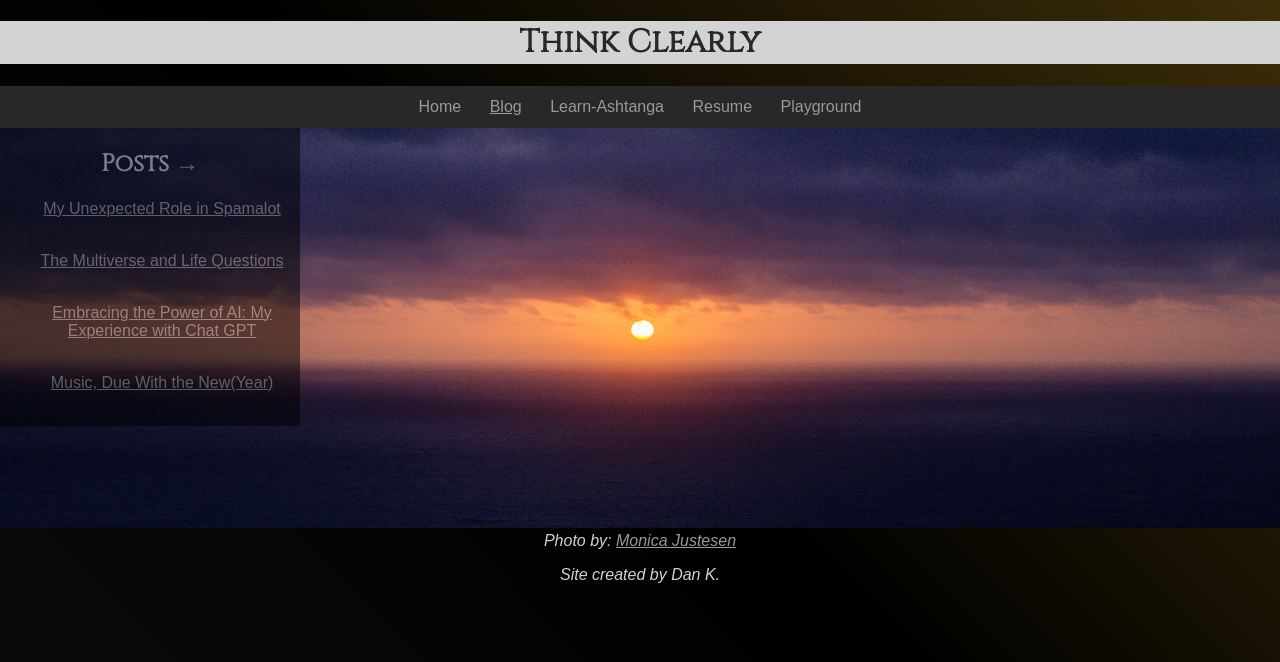
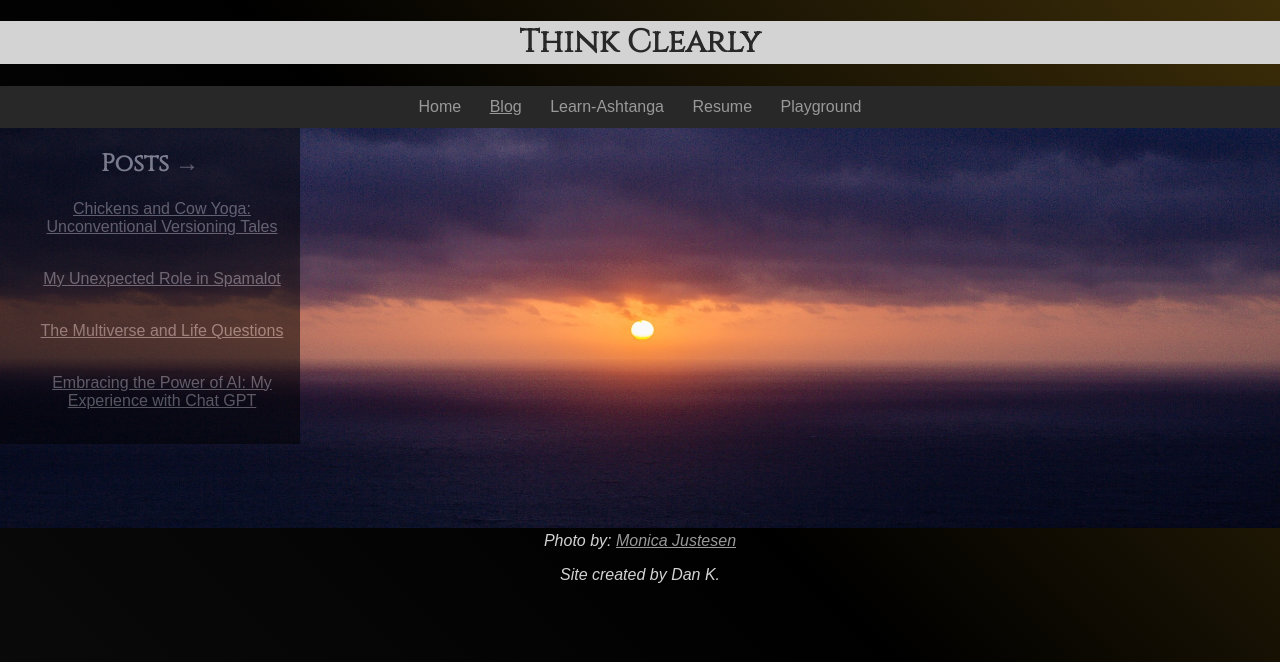
Before and after one commit to dekay2001/dekay2001.github.io, a Jekyll site: the page built from blog/index.html, in a window 1280 px wide. Shown: the top 662 px of the page. Built offline with Jekyll 4.4.1, drawn with Linux system fonts in a browser that asks for light colours; the list of posts is cut into pages by our own code; some of the changed lines change nothing that is shown.

Commit message:
Post: Chickens and Cow Yoga

```diff
--- a/_posts/2023-09-26-spamalot.md
+++ b/_posts/2023-09-26-spamalot.md
@@ -1,8 +1,8 @@
 ---
 layout: post
 title: "My Unexpected Role in Spamalot"
-categories: [Life, Theater, Family, Spamalot]
-tags: []
+categories: [Theater and the Arts]
+tags: [Life, Theater, Family, Spamalot]
 ---
 
 {{ page.date | date: "%m/%d/%Y" }}
--- /dev/null
+++ b/_posts/2023-10-18-chickens-and-cow-yoga.md
@@ -0,0 +1,28 @@
+---
+layout: post
+title: "Chickens and Cow Yoga: Unconventional Versioning Tales"
+categories: [work, fun]
+tags: [Cows, Chickens, Yoga, Sofware, Versioning]
+---
+
+{{ page.date | date: "%m/%d/%Y" }}
+
+# Chickens and Cow Yoga
+
+The world of software development often involves rituals and best practices that may seem mundane on the surface. In the year 2023, most people with access to technology are familiar with the concept of versioning, be it for the latest phones, smartwatches, video game consoles, or Windows operating systems. Yet, little thought is given to the creative origins of some versioning schemes. If you're curious to delve into a unique story, let me share how chickens and cow yoga found their way into the version naming of one of the first Python services my team created.
+
+## V0.1-Rooster
+
+During the holiday season, as I was shopping for gifts, I stumbled upon a book with a striking image of a chicken on its cover—"Extraordinary Chickens." It made for a perfect gift for my close friend and his wife, who appreciated my sense of humor. The following year, I received an "Extraordinary Chickens" calendar from them, which I proudly displayed in my cubicle at work.
+
+That year, as we embarked on building a new product, my team was learning Python and Git for the first time. It was suggested that we tag our critical software releases with version tags. Seeking inspiration, I looked at the calendar in my cubicle and there, V0.1-Rooster was born. The naming algorithm evolved, incorporating different chicken breeds into subsequent versions like "V0.2-Golden-Phoenix," "V0.3-Silkie-Bearded-Buff," and "V0.4-Polish-Frizzle." The flock was upon us.
+
+## A New Year, A New Calendar
+
+Our joy with the chicken calendar was short-lived as a new year brought a new calendar—"Cow Yoga." Unlike its predecessor, this calendar lacked names of bovine varieties or yoga poses. Instead, words like "Patience," "Serenity," and "Balance" adorned each month, becoming inputs for our version tagging algorithm. My personal favorite emerged with "V1.5-Passion." As we transitioned to different technologies, we abandoned this unconventional versioning for more traditional tags when migrating from BitBucket to GitHub. The old versioning scheme was forgotten until yesterday.
+
+## The Return of the Buff
+
+Recently reviving the code and maintaining support for it, we integrated a new CI/CD process using GitHub Actions. A pleasant surprise awaited me as I monitored the logs in the browser—"Silkie-Bearded-Buff" flashed across the screen. Nostalgia swept over me as I uncovered the log history. It was a reminder of the cleverness in an earlier stage of my career.
+
+In many jobs, daily processes can become monotonous. The lesson here is that there are moments when even the most mundane things can be made interesting with inspiration from something as simple as a calendar.
```
